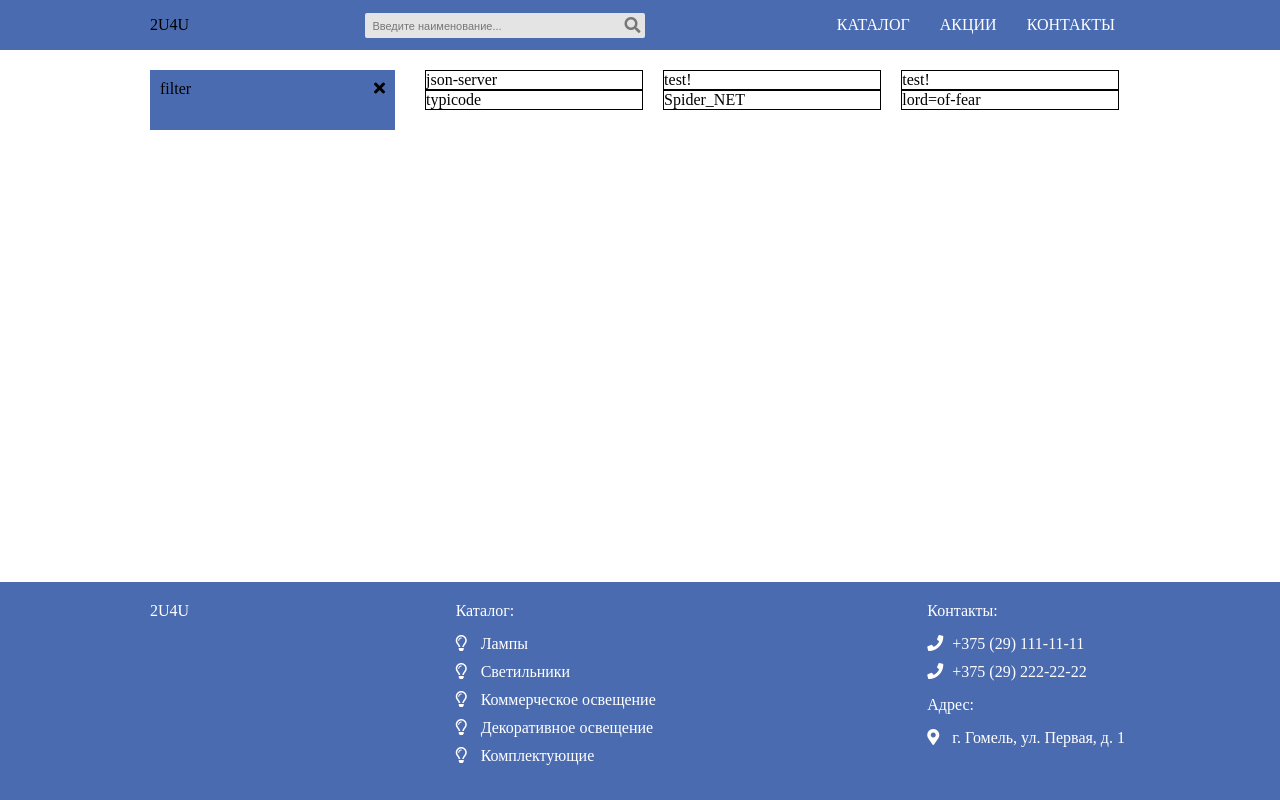
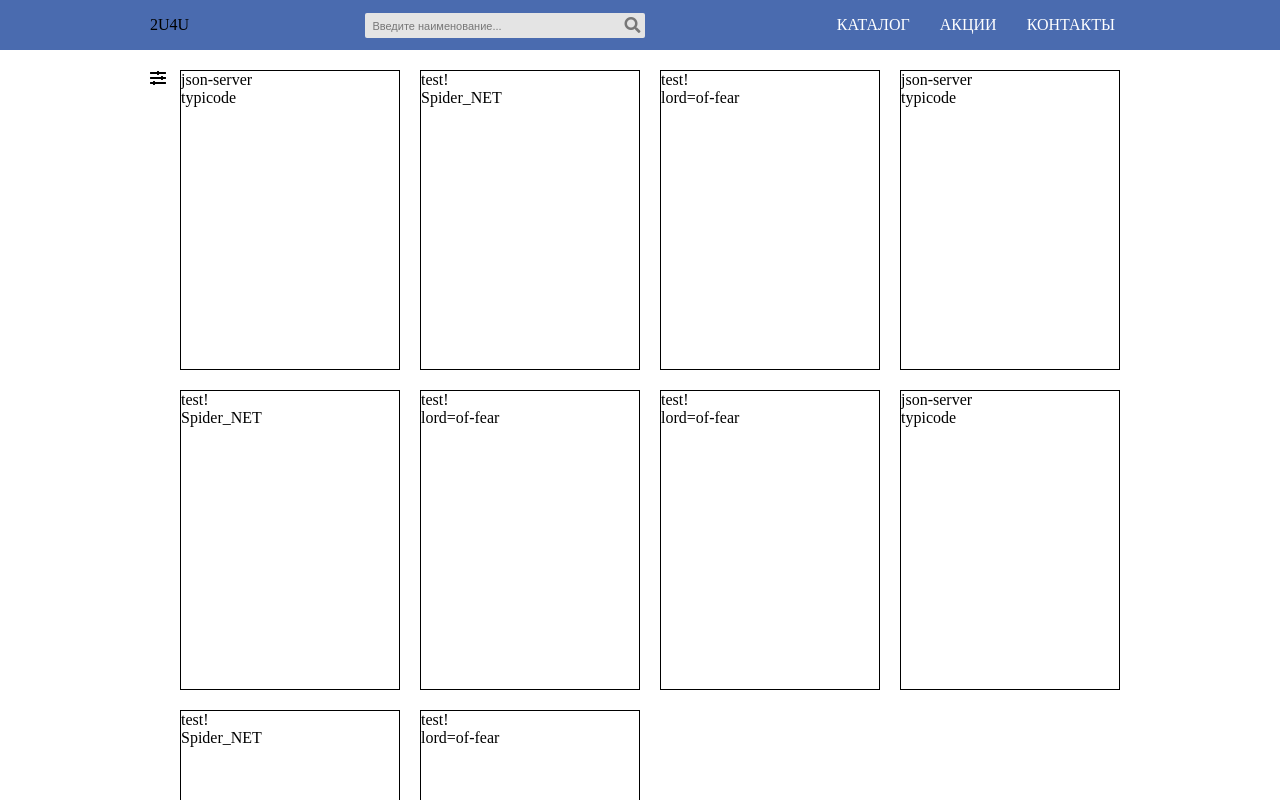
Before and after one commit to DmitriSt/2U4U, a website: page src/catalog.html in a window 1280 px wide. Both pictures are taken after a click on the icon 379 px from the left and 88 px from the top of the page. Shown: the top 800 px of the page. Drawn offline with nearby package versions, Linux system fonts and the light colour scheme; files that its build step writes are made by us from their sources.

Commit message:
Add logic for close filter

```diff
--- a/catalog.json
+++ b/catalog.json
@@ -14,6 +14,41 @@
       "id": 3,
       "title": "test!",
       "author": "lord=of-fear"
+    },
+    {
+      "id": 4,
+      "title": "json-server",
+      "author": "typicode"
+    },
+    {
+      "id": 5,
+      "title": "test!",
+      "author": "Spider_NET"
+    },
+    {
+      "id": 6,
+      "title": "test!",
+      "author": "lord=of-fear"
+    },
+    {
+      "id": 7,
+      "title": "test!",
+      "author": "lord=of-fear"
+    },
+    {
+      "id": 8,
+      "title": "json-server",
+      "author": "typicode"
+    },
+    {
+      "id": 9,
+      "title": "test!",
+      "author": "Spider_NET"
+    },
+    {
+      "id": 10,
+      "title": "test!",
+      "author": "lord=of-fear"
     }
   ]
 }
--- a/src/js/scripts.js
+++ b/src/js/scripts.js
@@ -10,9 +10,26 @@ request.onload = function() {
     myJSON.lamps.forEach(item => {
         $('.catalog__items').append(`
             <div class="catalog__item">
-                <div class="catalog__item-inner">${item.title}</div>
-                <div class="catalog__item-inner">${item.author}</div>
+                <div class="catalog__item-inner">
+                    ${item.title} <br>
+                    ${item.author}
+                </div>
             </div>
         `)
     });
 }
+
+const $filter = $('.catalog__filter');
+const $filterClose = $filter.find('i');
+const $filterOpen = $('.catalog__filter-open');
+const $catalogItems = $('.catalog__items');
+$filterClose.click(function() {
+    $filter.addClass('catalog__filter_closed');
+    $filterOpen.addClass('catalog__filter-open_show');
+    $catalogItems.addClass('catalog__items_full-width');
+});
+$filterOpen.click(function() {
+    $filter.removeClass('catalog__filter_closed');
+    $filterOpen.removeClass('catalog__filter-open_show');
+    $catalogItems.removeClass('catalog__items_full-width');
+});
--- a/src/scss/catalog/_catalog.scss
+++ b/src/scss/catalog/_catalog.scss
@@ -1,14 +1,41 @@
 @import '../common/vars';
 
 .catalog {
+    position: relative;
     display: flex;
     padding: 20px 0;
 
     &__filter {
-        position: relative;
-        min-width: 25%;
+        position: fixed;
+        width: 220px;
         padding: 10px;
         background-color: $blue;
+        opacity: 1;
+        transition: .5s;
+    }
+
+    &__filter_closed {
+        width: 0;
+        padding-left: 0;
+        padding-right: 0;
+        opacity: 0;
+        transition: .5s;
+    }
+
+    &__filter-open {
+        position: absolute;
+        top: 20px;
+        left: 0;
+        opacity: 0;
+        visibility: hidden;
+        cursor: pointer;
+        // transition-delay: .7s;
+    }
+
+    &__filter-open_show {
+        opacity: 1;
+        visibility: visible;
+        transition-delay: .7s;
     }
 
     &__filter-icon {
@@ -21,8 +48,18 @@
     &__items {
         display: flex;
         flex-wrap: wrap;
-        min-width: 75%;
+        width: 100%;
+        padding-left: 240px;
+        transition: .5s;
+    }
+
+    &__items_full-width {
         padding-left: 20px;
+        transition: .5s;
+
+        .catalog__item {
+            width: 25%;
+        }
     }
 
     &__item {
@@ -31,6 +68,7 @@
     }
 
     &__item-inner {
+        min-height: 300px;
         border: 1px solid #000;
     }
 }
--- a/src/templates/catalog-page.html
+++ b/src/templates/catalog-page.html
@@ -5,6 +5,9 @@
             <i class="fas fa-times"></i>
         </div>
     </div>
+    <div class="catalog__filter-open">
+        <i class="fas fa-sliders-h"></i>
+    </div>
     <div class="catalog__items">
 
     </div>
```
